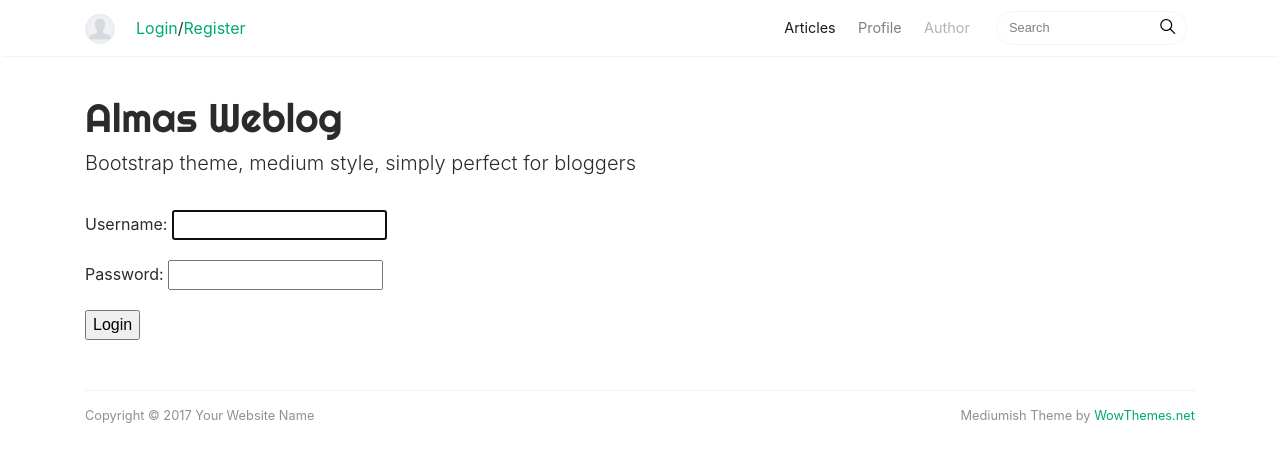
After one commit to bagheriAlmas/Django-AlmasWeblog, a Django app: page /accounts/login/ in a window 1280 px wide. The commit adds this page. Shown: the top 462 px of the page. Run offline with Django 4.2, Linux system fonts and the light colour scheme; some libraries are stand-ins or nearby versions.

```diff
--- a/almasweblog/settings.py
+++ b/almasweblog/settings.py
@@ -111,3 +111,6 @@ DEFAULT_AUTO_FIELD = 'django.db.models.BigAutoField'
 
 
 AUTH_USER_MODEL = 'users.CustomUser'
+
+LOGIN_REDIRECT_URL = 'article_list'
+LOGOUT_REDIRECT_URL = 'login'
--- a/almasweblog/urls.py
+++ b/almasweblog/urls.py
@@ -23,6 +23,7 @@ urlpatterns = [
     path('admin/', admin.site.urls),
     path('', include('articles.urls')),
     path('', include('users.urls')),
+    path('accounts/', include('django.contrib.auth.urls')),
 
 ]
 urlpatterns += static(settings.MEDIA_URL, document_root=settings.MEDIA_ROOT)
--- a/templates/base.html
+++ b/templates/base.html
@@ -29,22 +29,52 @@
         <span class="navbar-toggler-icon"></span>
     </button>
     <div class="container">
-        <!-- Begin Logo -->
-        <a class="navbar-brand" href="index.html">
-            <img src="{% static '/img/logo.png' %}" alt="logo">
-        </a>
-        <!-- End Logo -->
+        {% if user.is_authenticated %}
+            <a class="navbar-brand" href="{% url 'user_detail' user.id %}" style="margin-right: 0">
+                <img class="rounded-circle" src="{{ user.avatar.url }}" alt="logo">
+            </a>
+
+            {#            /////////////////////////////////////////////////////////////#}
+            <ul class="navbar-nav ml-auto">
+                <li class="nav-item active">
+                    <a class="nav-link dropdown-toggle" href="#" id="navbarDropdown" role="button" data-toggle="dropdown"
+                       aria-haspopup="true" aria-expanded="false"
+                       style="padding: 0 ;white-space: nowrap; overflow: hidden; text-overflow: ellipsis; max-width: 200px">
+                        Welcome {{ user|truncatechars:30 }}
+                    </a>
+
+                    <div class="dropdown-menu " aria-labelledby="navbarDropdown">
+                        <a class="dropdown-item" href="{% url 'user_update' user.id %}">Edit Profile Info</a>
+                        <a class="dropdown-item" href="{% url 'password_reset' %}">Reset Password</a>
+                        <div class="dropdown-divider"></div>
+                        <a class="dropdown-item" href="{% url 'logout' %}">Logout</a>
+                    </div>
+                </li>
+            </ul>
+            {#            /////////////////////////////////////////////////////////////#}
+            <!-- Begin Logo -->
+
+        {% else %}
+            <!-- Begin Logo -->
+            <a class="navbar-brand rounded-circle" href="{% url 'login' %}">
+                <img class="rounded-circle" src="{% static 'img/default_user.jpg' %}" alt="logo">
+            </a>
+            <a href="{% url 'login' %}">Login</a> /
+            <a href="{% url 'register' %}">Register</a>
+            <!-- End Logo -->
+        {% endif %}
+
         <div class="collapse navbar-collapse" id="navbarsExampleDefault">
             <!-- Begin Menu -->
             <ul class="navbar-nav ml-auto">
                 <li class="nav-item active">
-                    <a class="nav-link" href="index.html">Stories <span class="sr-only">(current)</span></a>
+                    <a class="nav-link" href="{% url 'article_list' %}">Articles <span class="sr-only">(current)</span></a>
                 </li>
                 <li class="nav-item">
-                    <a class="nav-link" href="post.html">Post</a>
+                    <a class="nav-link" href="{% url 'user_detail' user.id %}">Profile</a>
                 </li>
                 <li class="nav-item">
-                    <a class="nav-link" href="author.html">Author</a>
+                    <a class="nav-link disabled" href="author.html">Author</a>
                 </li>
             </ul>
             <!-- End Menu -->
--- /dev/null
+++ b/templates/registration/login.html
@@ -0,0 +1,8 @@
+{% extends 'base.html' %}
+{% block content %}
+    <form method="post">
+        {% csrf_token %}
+        {{ form.as_p }}
+        <button type="submit">Login</button>
+    </form>
+{% endblock %}
--- a/users/admin.py
+++ b/users/admin.py
@@ -16,7 +16,7 @@ class ArticleAdmin(admin.ModelAdmin):
         ('Important Settings', {'fields': ('is_staff','is_active','is_superuser')}),
     )
 
-    list_display = ['id', 'first_name', 'last_name', 'username', 'is_staff']
+    list_display = ['id', 'first_name', 'last_name', 'username','email', 'is_staff']
     # list_filter = ['author__username', 'status']
     # search_fields = ['author__username', 'title']
     # filter_horizontal = ['categories']
--- a/users/models.py
+++ b/users/models.py
@@ -4,7 +4,7 @@ from django.contrib.auth.models import AbstractUser
 
 
 class CustomUser(AbstractUser):
-    email = models.EmailField(null=True,blank=True)
+    email = models.EmailField(unique=True)
     facebook = models.CharField(max_length=200, null=True,blank=True)
     twitter = models.CharField(max_length=200, null=True,blank=True)
     avatar = models.ImageField(upload_to='avatars', null=True,blank=True , default='default_user.jpg')
--- a/users/urls.py
+++ b/users/urls.py
@@ -1,7 +1,8 @@
 from django.urls import path
-from .views import user_register_view,user_detail_view
+from .views import user_register_view,user_detail_view,user_update_view
 
 urlpatterns = [
     path('register/', user_register_view, name='register'),
     path('users/<int:pk>/', user_detail_view, name='user_detail'),
+    path('users/<int:pk>/update/', user_update_view, name='user_update'),
 ]
```
Also changed, not shown: templates/registration/register.html (+3 -6 lines), users/views.py (+11 -1 lines), static/img/default_user.jpg (added), users/migrations/0006_alter_customuser_email.py (added).
